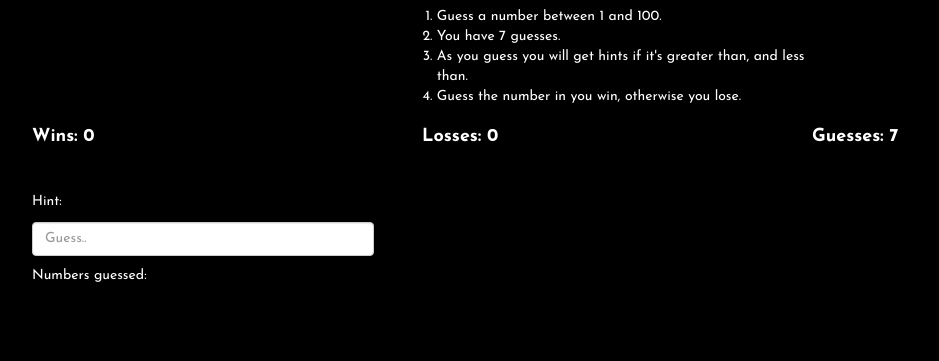
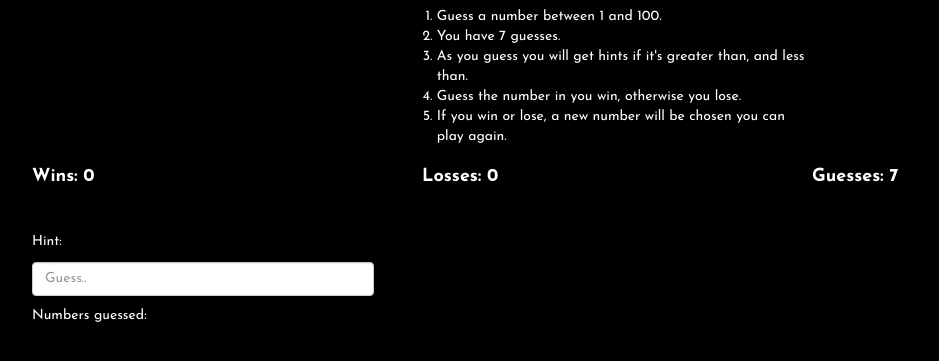
Before and after one commit to erfranson/psychicblast, a plain HTML site: page index.html in a window 1280 px wide. Shown: the part 139-500 px from the top of the page, without its empty margins (38-977 px from the left). Drawn offline with nearby package versions, Linux system fonts and the light colour scheme.

Commit message:
new rule

```diff
--- a/index.html
+++ b/index.html
@@ -23,6 +23,7 @@
 						<li>You have 7 guesses.</li>
 						<li>As you guess you will get hints if it's greater than, and less than.</li>
 						<li>Guess the number in you win, otherwise you lose.</li>
+						<li>If you win or lose, a new number will be chosen you can play again.</li>
 				   </ol>
 			</div>
         </div>
```
